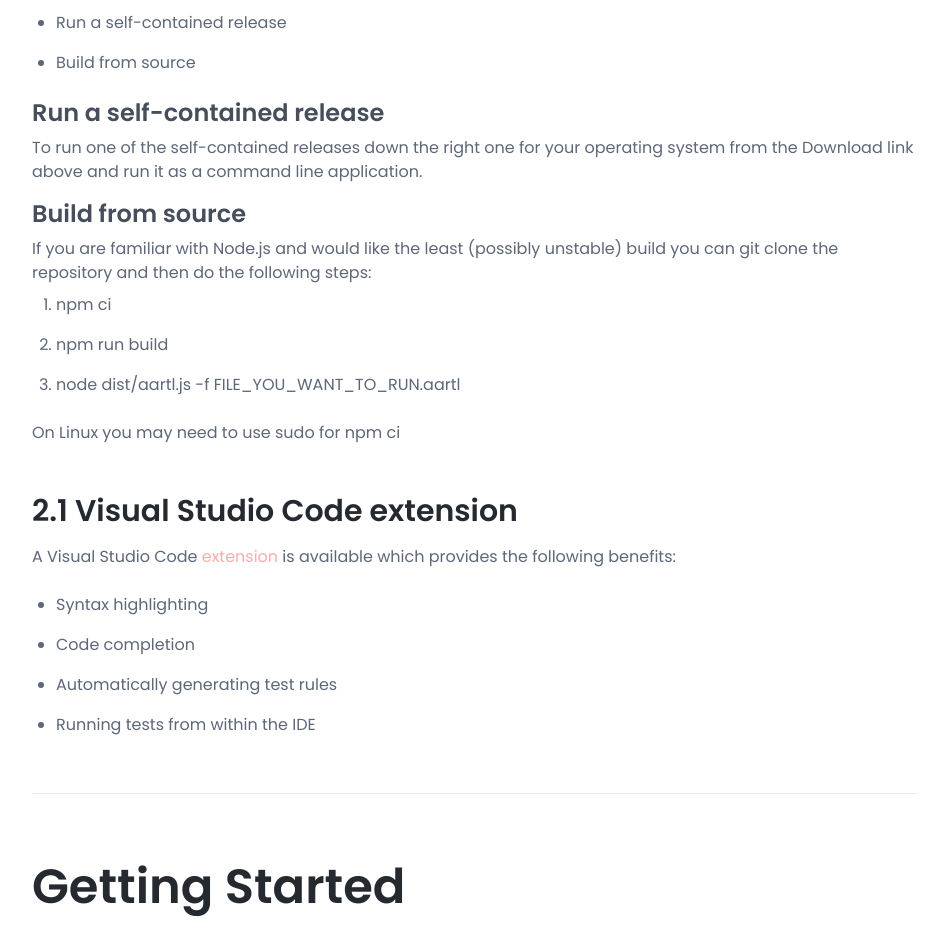
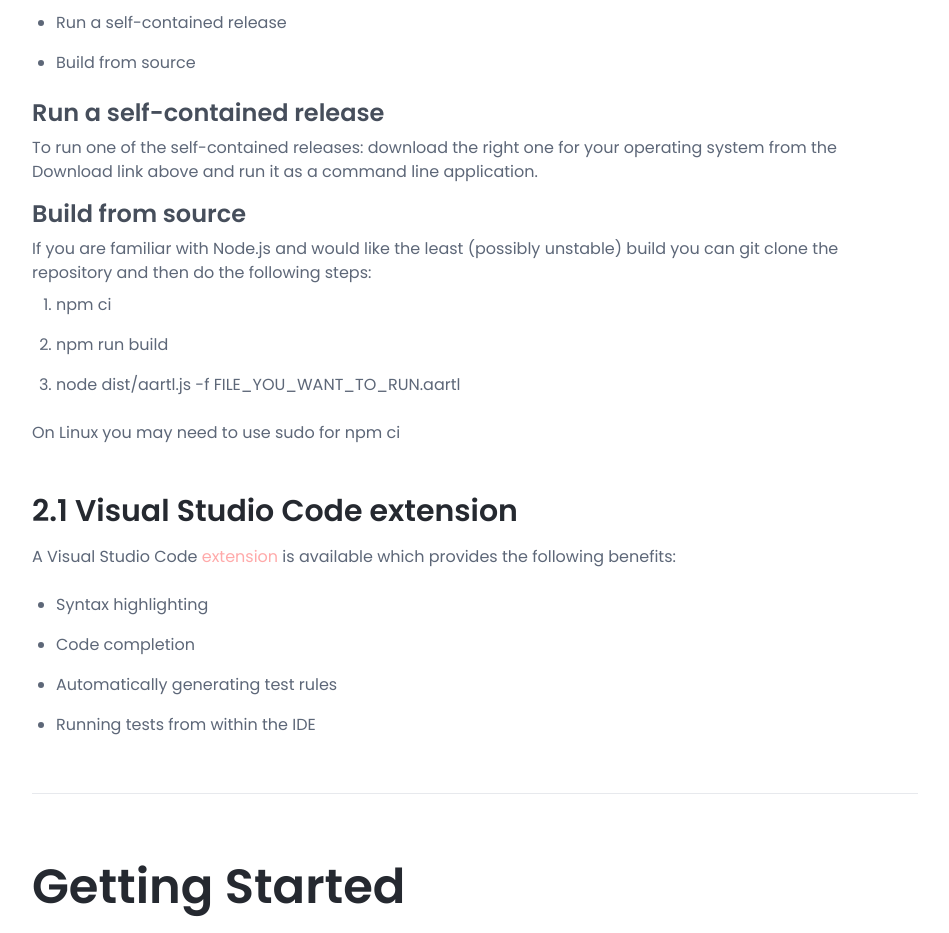
Before and after one commit to aartl/aartl.com, a plain HTML site: page docs-page.html in a window 1280 px wide. Shown: the part 965-1898 px from the top of the page, without its empty margins (315-1264 px from the left). Drawn offline with nearby package versions, Linux system fonts and the light colour scheme.

Commit message:
down -> download

```diff
--- a/docs-page.html
+++ b/docs-page.html
@@ -188,7 +188,7 @@
 
 				  <h3>Run a self-contained release</h3>
 				  <p>
-				  	To run one of the self-contained releases down the right one for your operating system from the Download link above and run it as a command line application.
+				  	To run one of the self-contained releases: download the right one for your operating system from the Download link above and run it as a command line application.
 				  </p>
 
 				  <h3>Build from source</h3>
```
